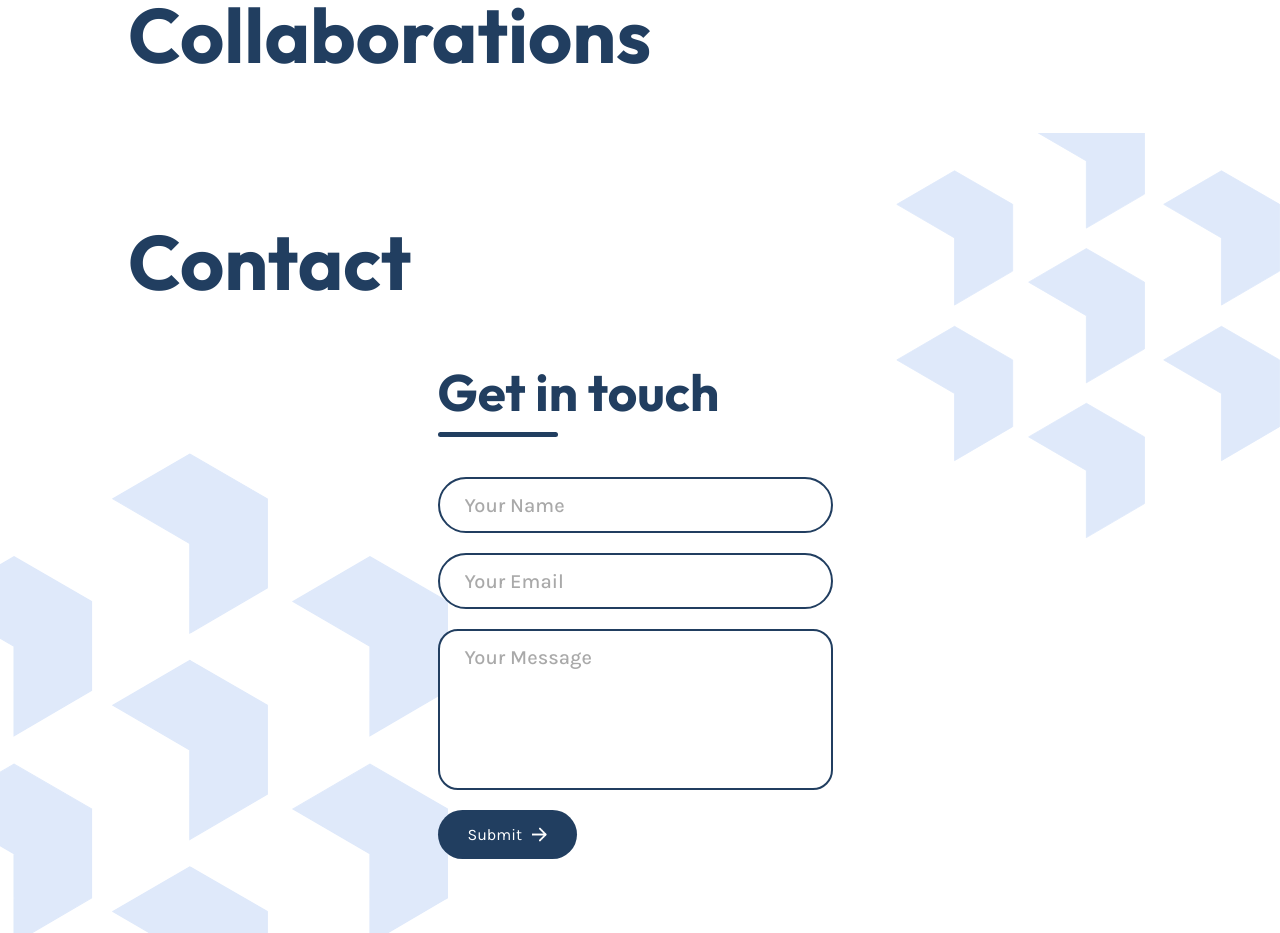
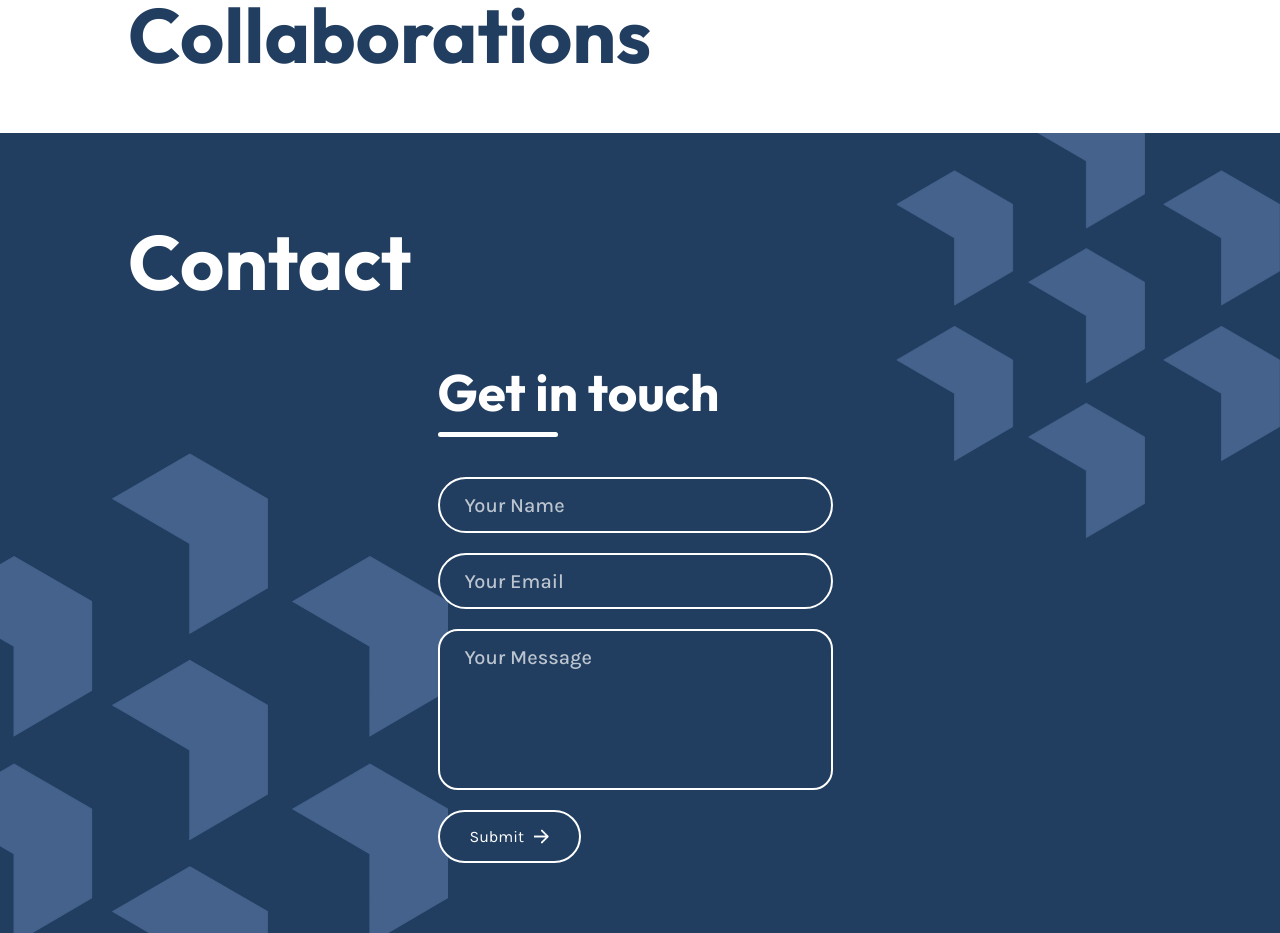
Before and after one commit to david14higgins/Lanthanideas.com, a React (Vite) app: page / in a window 1280 px wide. Shown: the part 6100-7033 px from the top of the page. Built offline with nearby package versions, Linux system fonts and the light colour scheme.

Commit message:
reversed contact page theme

```diff
--- a/src/components/ContactPage/ContactForm.css
+++ b/src/components/ContactPage/ContactForm.css
@@ -22,7 +22,7 @@
 
 .contact-title h3 {
     font-family: "Outfit", sans-serif;
-    color: var(--primary-blue);
+    color: var(--primary-white);
     font-size: 2.5vw;
     margin-bottom: 5px;
     margin-top: 0;
@@ -32,7 +32,7 @@
     border: none;
     width: 120px;
     height: 5px;
-    background-color: var(--primary-blue);
+    background-color: var(--primary-white);
     border-radius: 10px;
     margin-bottom: 20px;
     margin-left:0;
@@ -40,15 +40,16 @@
 
 .contact-inputs {
     font-family: "Karla", sans-serif;
+    color: var(--primary-white);
     font-size: 20px;
     width: 90%;
     height: 50px;
-    border: 2px var(--primary-blue) solid;
+    border: 2px var(--primary-white) solid;
     outline: none;
     padding-left: 25px;
     font-weight: 500;
     border-radius: 50px;
-
+    background-color: var(--primary-blue);
 }
 
 .contact-form textarea {
@@ -58,13 +59,16 @@
     resize: none;
 }
 
+.contact-inputs::placeholder {
+    color: var(--primary-white);
+    opacity: 0.7;
+}
+
 .contact-inputs:focus {
     border: 2px var(--primary-orange) solid;
 }
 
-.contact-inputs::placeholder {
-    color: #a9a9a9
-}
+
 
 .contact-form button {
     font-family: "Karla", sans-serif;
@@ -74,7 +78,7 @@
     font-size: 16px;
     color: white;
     gap: 10px;
-    border: none;
+    border: 2px solid var(--primary-white);;
     border-radius: 50px;
     background-color: var(--primary-blue);
     cursor: pointer;
--- a/src/components/ContactPage/ContactPage.css
+++ b/src/components/ContactPage/ContactPage.css
@@ -3,6 +3,7 @@
 #contact-page {
     height: 100vh;
     overflow: hidden;
+    background-color: var(--primary-blue)
 }
 
 .contact-content {
@@ -10,7 +11,7 @@
 }
 
 .contact-content h2{
-    color: var(--primary-blue);
+    color: var(--primary-white);
 }
 
 /* Extra small devices (portrait phones, less than 576px) */
```
